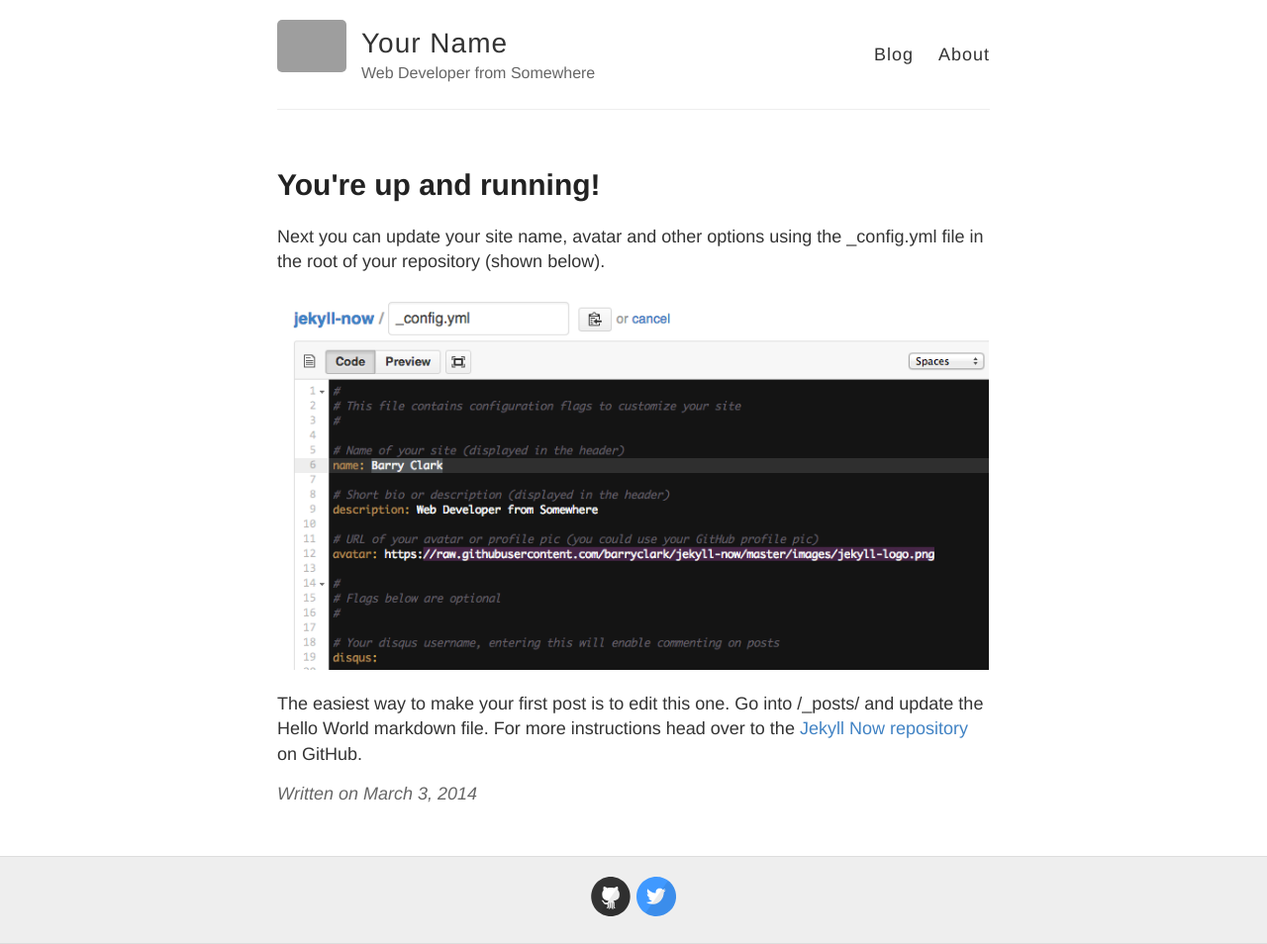
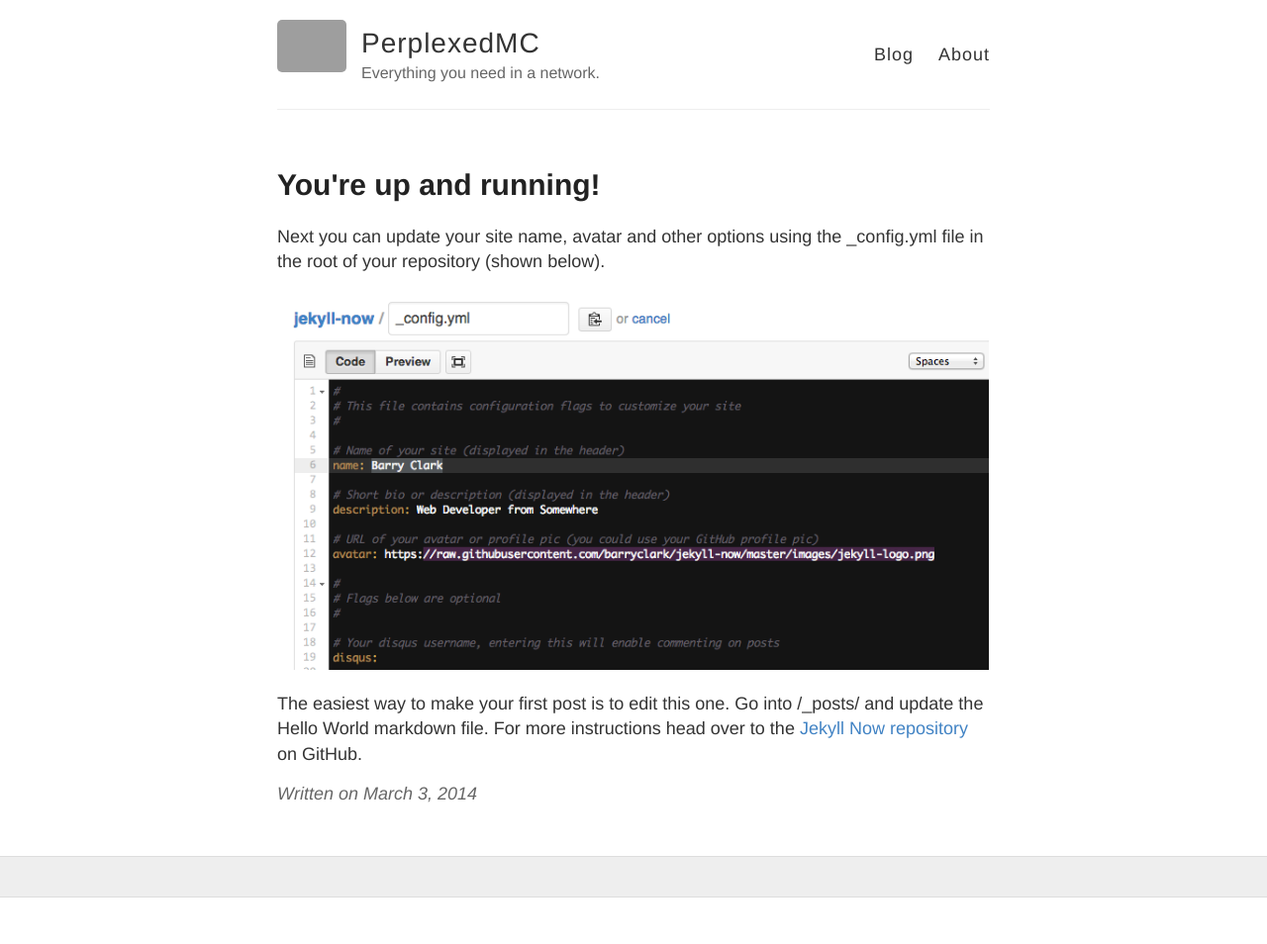
Before and after one commit to PerplexedServer/perplexedserver.github.io, a Jekyll site: the page built from news/_posts/2014-3-3-Hello-World.md, in a window 1280 px wide. Shown: the whole page at 99% size. Built offline with Jekyll 4.4.1, drawn with Linux system fonts in a browser that asks for light colours; after the commit the page ends 907 px from its top, so only the background shows below that; grey boxes are pictures that could not be loaded.

Commit message:
Update _config.yml

```diff
--- a/news/_config.yml
+++ b/news/_config.yml
@@ -3,10 +3,10 @@
 #
 
 # Name of your site (displayed in the header)
-name: Your Name
+name: PerplexedMC
 
 # Short bio or description (displayed in the header)
-description: Web Developer from Somewhere
+description: Everything you need in a network.
 
 # URL of your avatar or profile pic (you could use your GitHub profile pic)
 avatar: https://raw.githubusercontent.com/barryclark/jekyll-now/master/images/jekyll-logo.png
@@ -21,12 +21,12 @@ footer-links:
   email:
   facebook:
   flickr:
-  github: barryclark/jekyll-now
+  github:
   instagram:
   linkedin:
   pinterest:
   rss: # just type anything here for a working RSS icon
-  twitter: jekyllrb
+  twitter:
   stackoverflow: # your stackoverflow profile, e.g. "users/50476/bart-kiers"
   youtube: # channel/<your_long_string> or user/<user-name>
   googleplus: # anything in your profile username that comes after plus.google.com/
@@ -41,7 +41,7 @@ google_analytics:
 
 # Your website URL (e.g. http://barryclark.github.io or http://www.barryclark.co)
 # Used for Sitemap.xml and your RSS feed
-url:
+url: https://perplexing.studio/
 
 # If you're hosting your site at a Project repository on GitHub pages
 # (http://yourusername.github.io/repository-name)
```
